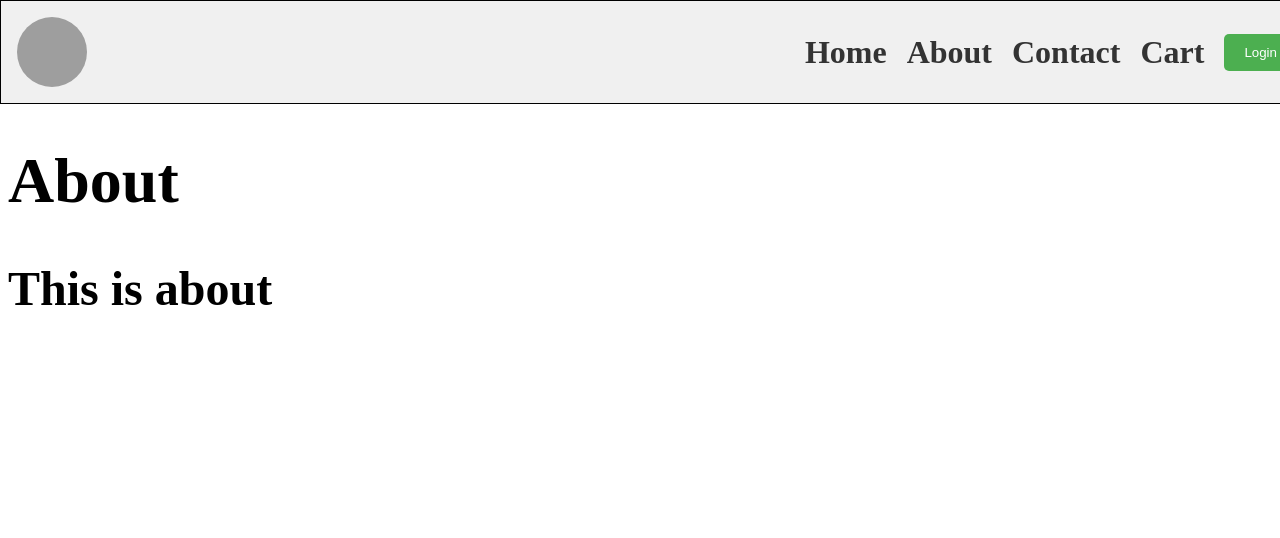
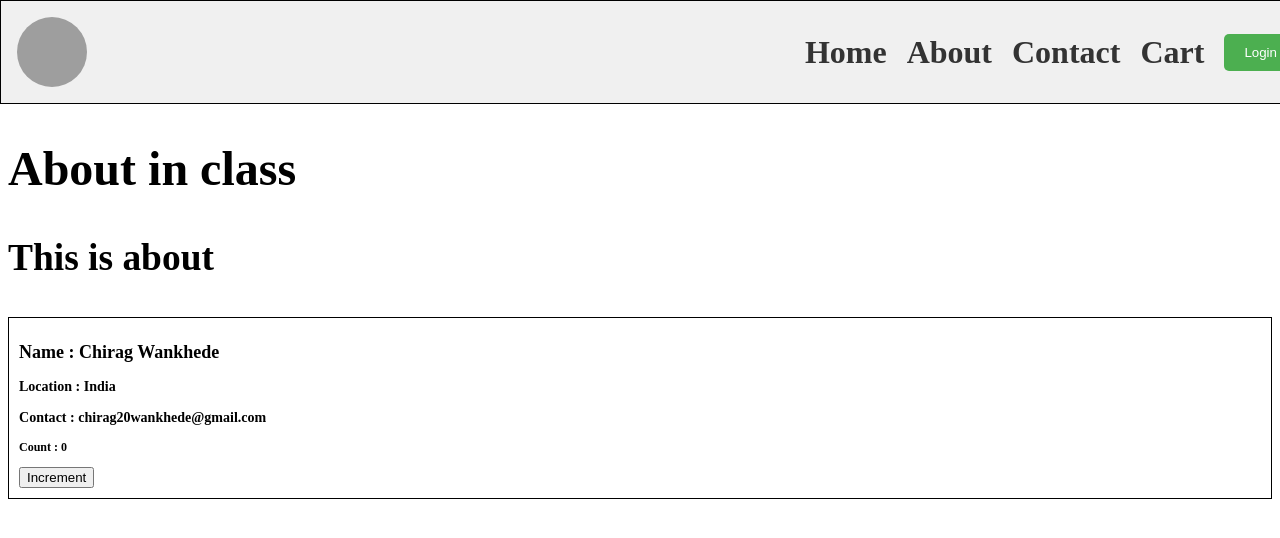
Before and after one commit to chiragwankhede/FoodZone, a React (Vite) app: page /about in a window 1280 px wide. Shown: the top 538 px of the page. Built offline with nearby package versions, Linux system fonts and the light colour scheme; grey boxes are pictures that could not be loaded.

Commit message:
Class Component

```diff
--- a/index.css
+++ b/index.css
@@ -143,3 +143,9 @@ a {
   text-decoration: none;
   color: black; /* or any other color you want */
 }
+
+.user-data{
+  padding: 10px;
+  border: 1px solid black;
+  font-size: 12px;
+}
--- a/src/components/About.js
+++ b/src/components/About.js
@@ -1,16 +1,42 @@
-
-
-const About = () => {
-  return (
-    <div>
-        <h1>About</h1>
-        <h2> This is about</h2>
+import React from "react";
+import User from "./User";
+import UserClass from "./UserClass";
 
 
 
 
+class About extends React.Component{
+  constructor(props){
+    super(props);
+    console.log('parent const')
+
+  }
+
+
+  componentDidMount(){
+    console.log('parent componentDidMount')
+  }
+
+  render(){
+    console.log('parent render')
+
+    return (
+      <div>
+      <h2>About in class</h2>
+      <h3> This is about</h3>
+      <UserClass
+        name={"Chirag Wankhede "}
+        location={"India "}
+        contact={"chirag20wankhede@gmail.com"}
+      />
     </div>
-  )
+    )
+  }
+
+
 }
 
-export default About
+
+
+
+export default About;
--- a/src/components/Body.js
+++ b/src/components/Body.js
@@ -47,7 +47,7 @@ const Body = () => {
           className="top-btn"
           onClick={() => {
             const filterList = restuarantlist.filter(
-              (resdata) => resdata.info.avgRating > 4.3
+              (resdata) => resdata.info.avgRating > 4.5
             );
             setfilterRestuarant(filterList);
           }}>Top Rated Restaurant</button>
--- /dev/null
+++ b/src/components/User.js
@@ -0,0 +1,22 @@
+import { useState } from "react"
+
+
+const User = ({name}) => {
+
+    const[count , setCount] = useState(0);
+
+
+  return (
+    <div className="user-data">
+        <h2>{name}</h2>
+        <h3>Location : India</h3>
+        <h3>Contact : chirag20wankhede@gmail.com</h3>
+        <p>{count}</p>
+        <button onClick={()=>setCount(count + 1)}>Increment</button>
+        <button onClick={()=>setCount(count - 1)}>Decrement</button>
+
+    </div>
+  )
+}
+
+export default User
--- /dev/null
+++ b/src/components/UserClass.js
@@ -0,0 +1,42 @@
+import React from "react"
+
+
+
+class UserClass extends React.Component{
+    constructor(props){
+        super(props);
+        this.state ={
+            count : 0,
+        };
+    console.log("child COnst")
+
+    }
+
+    componentDidMount(){
+        console.log('Child componentDidMount')
+      }
+
+    render(){
+    console.log("child render")
+
+        const {name,location,contact} = this.props;
+        const {count} = this.state;
+        return(
+            <div className="user-data">
+            <h2>Name : {name}</h2>
+            <h3>Location : {location}</h3>
+            <h3>Contact : {contact}</h3>
+            <p>Count : {count}</p>
+
+            <button onClick={()=>{
+                this.setState({
+                    count : count + 1,
+                })
+            }}>Increment</button>
+
+        </div>
+        );
+    }
+}
+
+export default UserClass;
```
